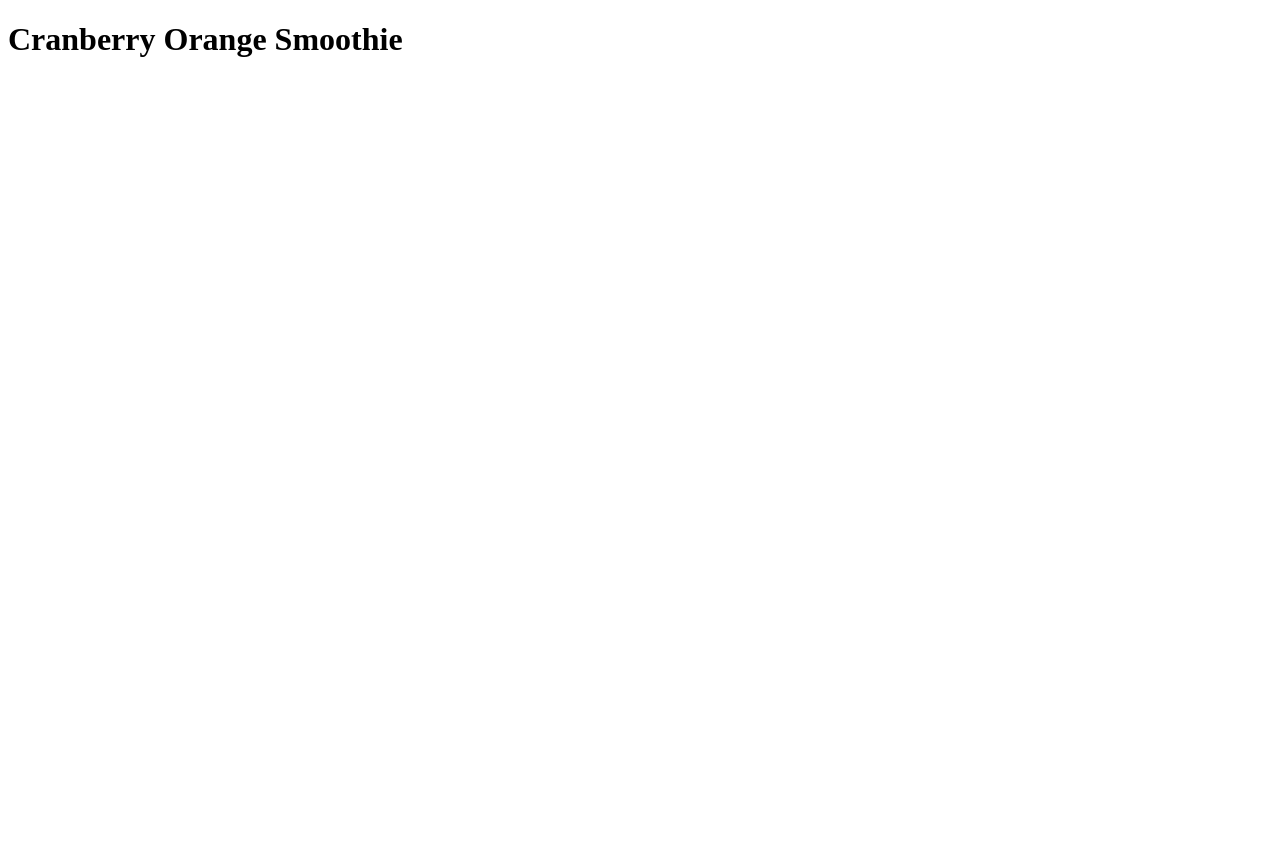
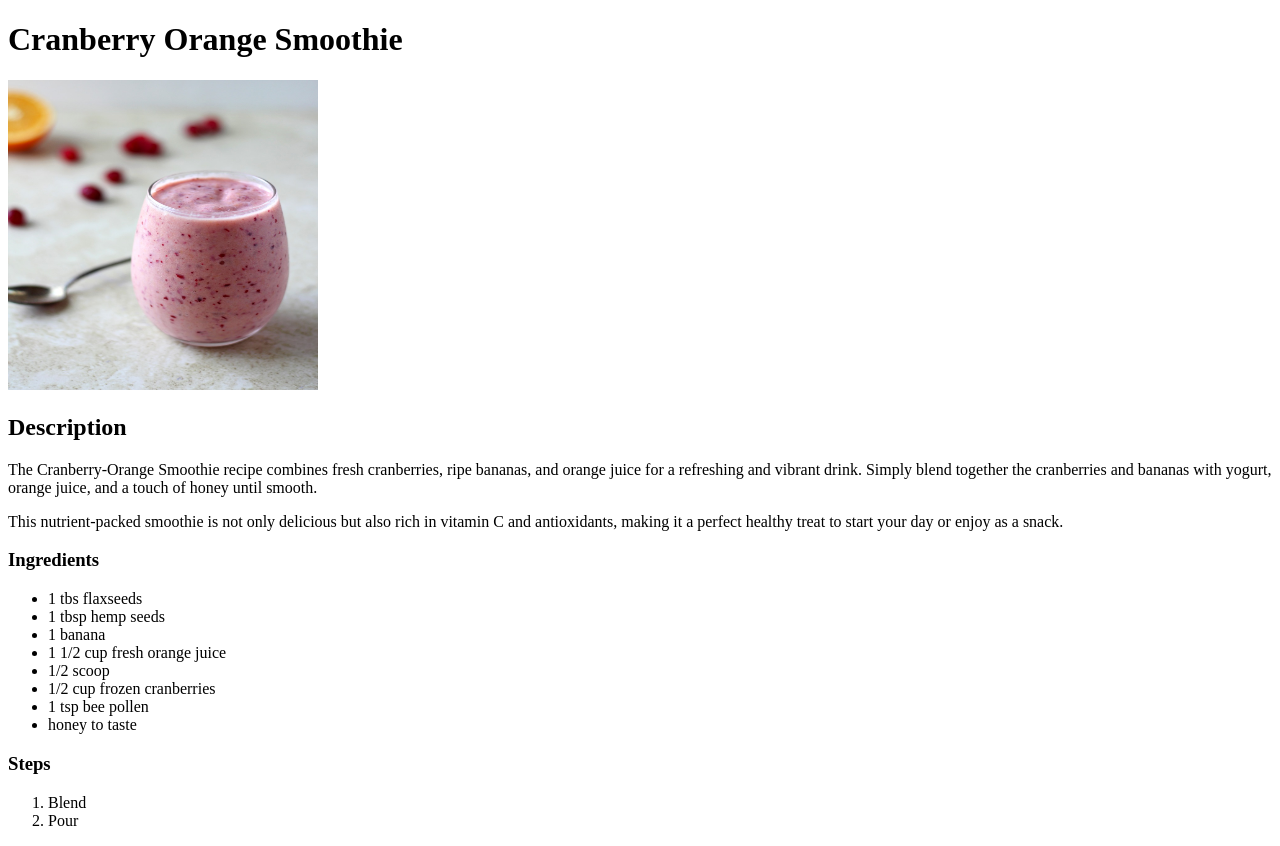
Before and after one commit to kelsonpy/odin-recipes, a plain HTML site: page recipes/smoothie.html in a window 1280 px wide. Before the commit the page ends 800 px from the top, so only its background shows below. Drawn offline with Linux system fonts and the light colour scheme.

Commit message:
Iteration 3: recipe page content completed
Relevant content now associated with proper pages by moving HTML previously
written in index to smoothie.html. Additionally, steps for iteration 3
have been achieved.

```diff
--- a/recipes/smoothie.html
+++ b/recipes/smoothie.html
@@ -7,5 +7,32 @@
 
     <body>
         <h1>Cranberry Orange Smoothie</h1>
+        <img src="../images/cranberry.jpg" alt="image of a cranberry orange smoothie" height="310" width="310">
+        <h2>Description</h2>
+        <p>
+            The Cranberry-Orange Smoothie recipe combines fresh cranberries, ripe bananas, and orange juice for a refreshing and vibrant drink.
+            Simply blend together the cranberries and bananas with yogurt, orange juice, and a touch of honey until smooth.
+        <p>
+            This nutrient-packed smoothie is not only delicious but also rich in vitamin C and antioxidants,
+            making it a perfect healthy treat to start your day or enjoy as a snack.
+        </p>
+
+        <h3>Ingredients</h3>
+        <ul>
+            <li>1 tbs flaxseeds</li>
+            <li>1 tbsp hemp seeds</li>
+            <li>1 banana</li>
+            <li>1 1/2 cup fresh orange juice</li>
+            <li>1/2 scoop</li>
+            <li>1/2 cup frozen cranberries</li>
+            <li>1 tsp bee pollen</li>
+            <li>honey to taste</li>
+        </ul>
+
+        <h3>Steps</h3>
+        <ol>
+            <li>Blend</li>
+            <li>Pour</li>
+        </ol>
     </body>
 </html>
```
Also changed, not shown: index.html (+0 -12 lines).
